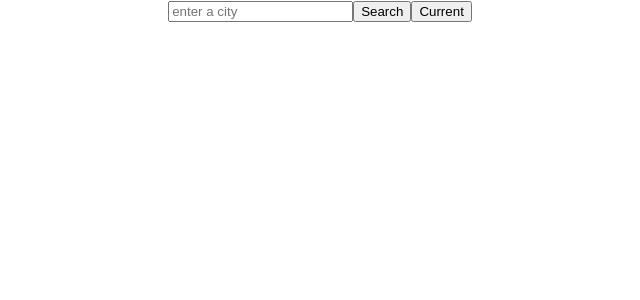
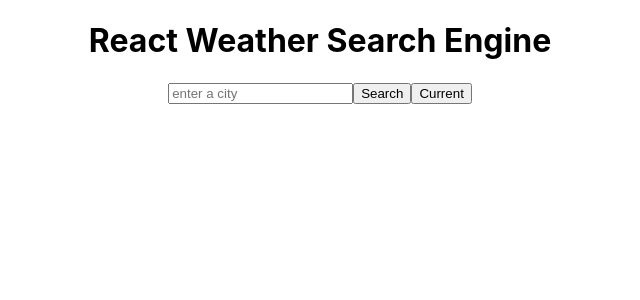
Before and after one commit to Annalouise643/weather-app-react, a React (Create React App) app: page / in a window 1280 px wide. Shown: the top 300 px of the page, without its empty margins (320-960 px from the left). Built offline with nearby package versions, Linux system fonts and the light colour scheme.

Commit message:
Removed search component

```diff
--- a/src/App.js
+++ b/src/App.js
@@ -1,10 +1,14 @@
 import "./App.css";
-import Search from "./Search";
 
 function App() {
   return (
     <div className="App">
-      <Search />
+      <h1>React Weather Search Engine</h1>
+      <form>
+        <input type="text" placeholder="enter a city" />
+        <input type="submit" value="Search" />
+        <button>Current</button>
+      </form>
     </div>
   );
 }
--- a/src/Search.js
+++ /dev/null
@@ -1,13 +0,0 @@
-import React from "react";
-
-export default function Search() {
-  return (
-    <div className="Search">
-      <form>
-        <input type="text" placeholder="enter a city" />
-        <input type="submit" value="Search" />
-        <button>Current</button>
-      </form>
-    </div>
-  );
-}
```
